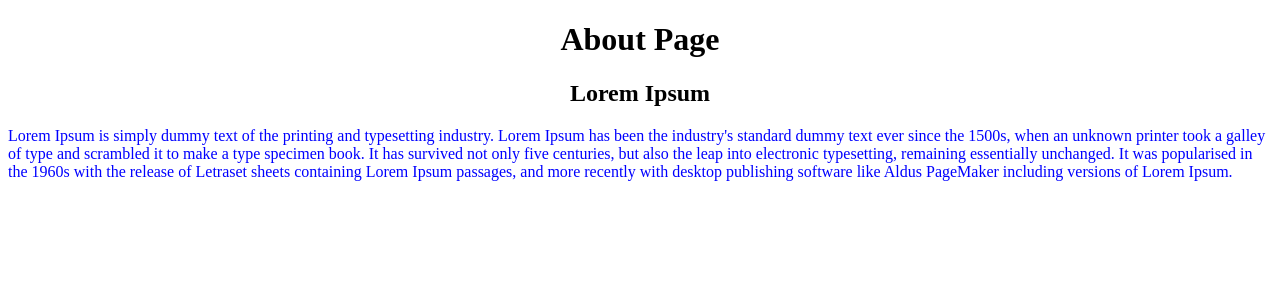
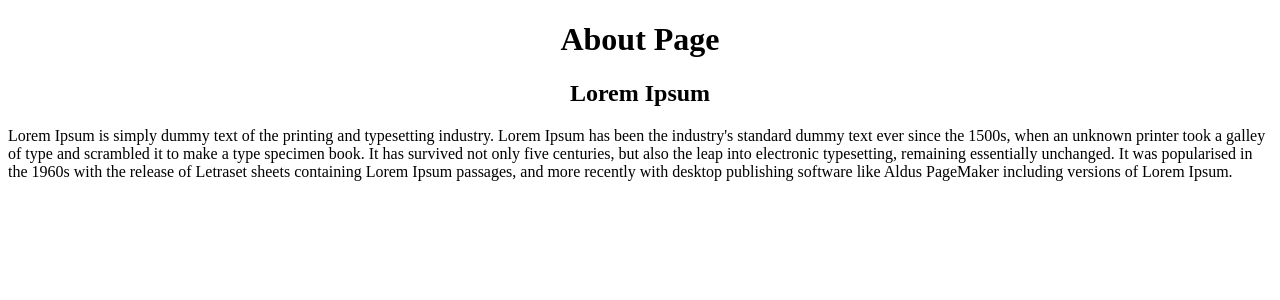
Before and after one commit to logeswari-k-01/djangoproject, a Django app: page /about/ in a window 1280 px wide. Shown: the top 300 px of the page. Run offline with Django 3.2, Linux system fonts and the light colour scheme.

Commit message:
pr comment addressed

```diff
--- a/djangoapp/templates/about.html
+++ b/djangoapp/templates/about.html
@@ -8,6 +8,6 @@
 <body>
 	<h1 style="text-align: center;">About Page</h1>
 	<h2 style="text-align: center;">Lorem Ipsum</h2>
-	<p style="color: blue;">Lorem Ipsum is simply dummy text of the printing and typesetting industry. Lorem Ipsum has been the industry's standard dummy text ever since the 1500s, when an unknown printer took a galley of type and scrambled it to make a type specimen book. It has survived not only five centuries, but also the leap into electronic typesetting, remaining essentially unchanged. It was popularised in the 1960s with the release of Letraset sheets containing Lorem Ipsum passages, and more recently with desktop publishing software like Aldus PageMaker including versions of Lorem Ipsum.</p>
+	<p style="color: black;">Lorem Ipsum is simply dummy text of the printing and typesetting industry. Lorem Ipsum has been the industry's standard dummy text ever since the 1500s, when an unknown printer took a galley of type and scrambled it to make a type specimen book. It has survived not only five centuries, but also the leap into electronic typesetting, remaining essentially unchanged. It was popularised in the 1960s with the release of Letraset sheets containing Lorem Ipsum passages, and more recently with desktop publishing software like Aldus PageMaker including versions of Lorem Ipsum.</p>
 </body>
 </html>
```
